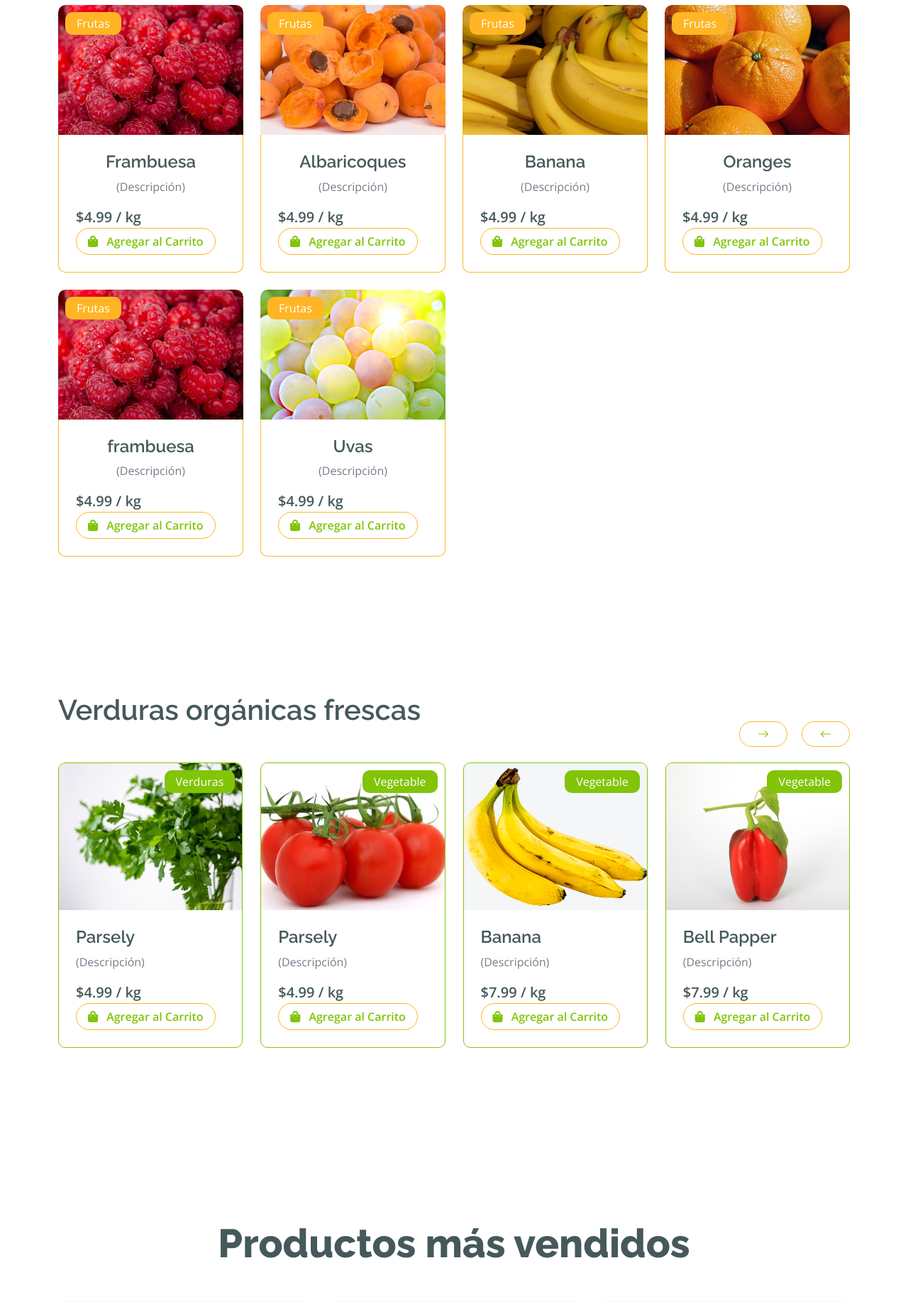
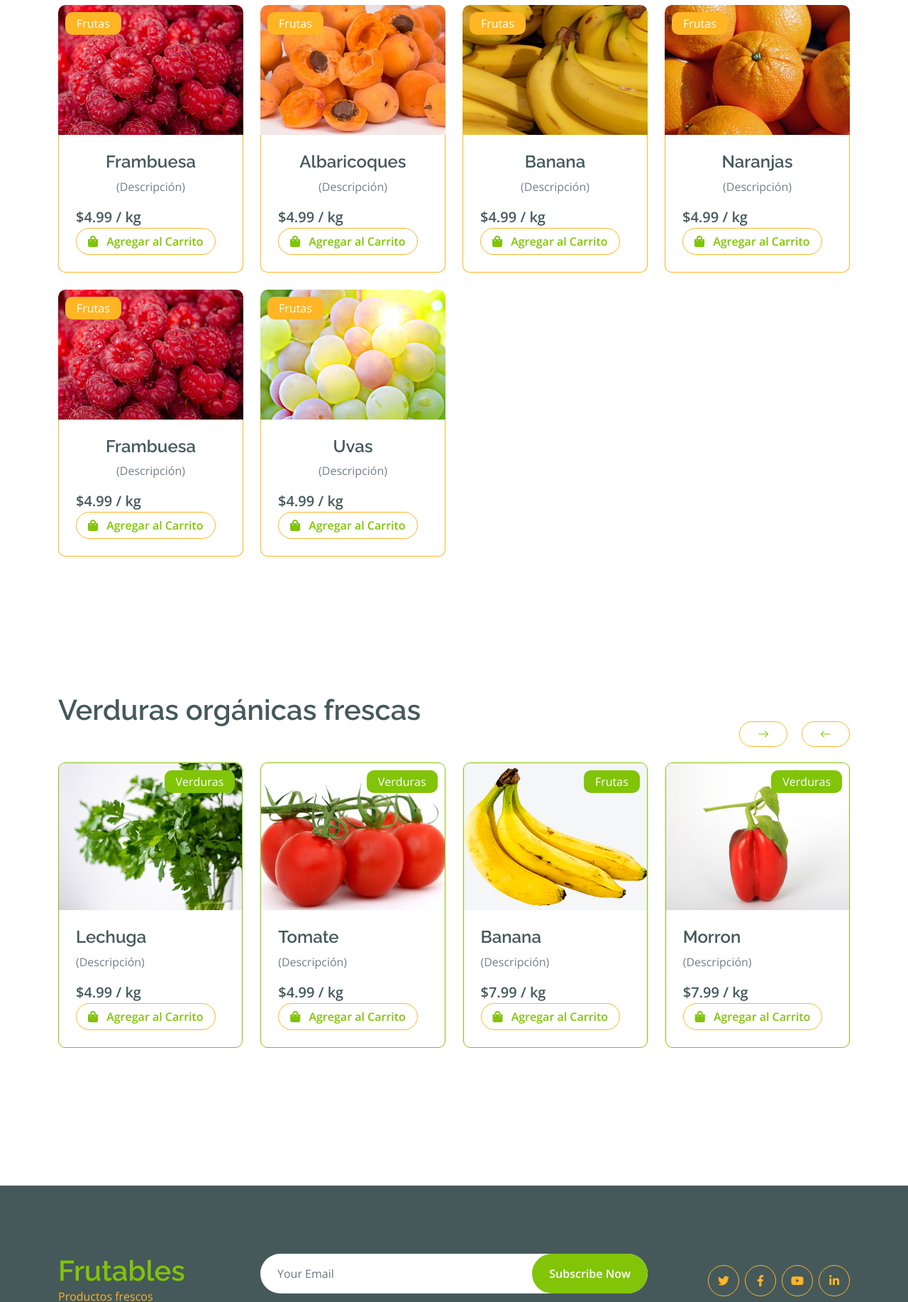
Before and after one commit to Tomivaldez05/Huertas-Del-Norte-Fruitables-2025, a PHP site: page /Huertas-Del-Norte-Fruitables-2025/ in a window 1280 px wide. Shown: the part 1451-3285 px from the top of the page at 71% size. Run offline with PHP 8.4, Linux system fonts and the light colour scheme; data comes from the database, SQL or seed files in the repository; some libraries are stand-ins or nearby versions.

Commit message:
Cambios E-commerce - pages - contacto - copy
Se borraron los botones de pages y contacto. Además se actualizó el copyright para que aparezca el nombre del E-commerce. Y por último, se retocaron cosas del propio e-commerce, quitando banners e información relevante, traduciendo medianamente la información que si se quiere mostrar.

```diff
--- a/index.php
+++ b/index.php
@@ -1,6 +1,5 @@
 <?php include 'includes/header.php'; ?>
-<!DOCTYPE html>
-<html>
+
 
         <!-- Modal Search Start -->
         <div class="modal fade" id="searchModal" tabindex="-1" aria-labelledby="exampleModalLabel" aria-hidden="true">
@@ -208,7 +207,7 @@
                                                 </div>
                                                 <div class="text-white bg-secondary px-3 py-1 rounded position-absolute" style="top: 10px; left: 10px;">Frutas</div>
                                                 <div class="p-4 border border-secondary border-top-0 rounded-bottom">
-                                                    <h4>Oranges</h4>
+                                                    <h4>Naranjas</h4>
                                                     <p>(Descripción)</p>
                                                     <div class="d-flex justify-content-between flex-lg-wrap">
                                                         <p class="text-dark fs-5 fw-bold mb-0">$4.99 / kg</p>
@@ -224,7 +223,7 @@
                                                 </div>
                                                 <div class="text-white bg-secondary px-3 py-1 rounded position-absolute" style="top: 10px; left: 10px;">Frutas</div>
                                                 <div class="p-4 border border-secondary border-top-0 rounded-bottom">
-                                                    <h4>frambuesa</h4>
+                                                    <h4>Frambuesa</h4>
                                                     <p>(Descripción)</p>
                                                     <div class="d-flex justify-content-between flex-lg-wrap">
                                                         <p class="text-dark fs-5 fw-bold mb-0">$4.99 / kg</p>
@@ -496,7 +495,7 @@
                         </div>
                         <div class="text-white bg-primary px-3 py-1 rounded position-absolute" style="top: 10px; right: 10px;">Verduras</div>
                         <div class="p-4 rounded-bottom">
-                            <h4>Parsely</h4>
+                            <h4>Lechuga</h4>
                             <p>(Descripción)</p>
                             <div class="d-flex justify-content-between flex-lg-wrap">
                                 <p class="text-dark fs-5 fw-bold mb-0">$4.99 / kg</p>
@@ -508,9 +507,9 @@
                         <div class="vesitable-img">
                             <img src="assets/img/vegetable-item-1.jpg" class="img-fluid w-100 rounded-top" alt="">
                         </div>
-                        <div class="text-white bg-primary px-3 py-1 rounded position-absolute" style="top: 10px; right: 10px;">Vegetable</div>
+                        <div class="text-white bg-primary px-3 py-1 rounded position-absolute" style="top: 10px; right: 10px;">Verduras</div>
                         <div class="p-4 rounded-bottom">
-                            <h4>Parsely</h4>
+                            <h4>Tomate</h4>
                             <p>(Descripción)</p>
                             <div class="d-flex justify-content-between flex-lg-wrap">
                                 <p class="text-dark fs-5 fw-bold mb-0">$4.99 / kg</p>
@@ -522,7 +521,7 @@
                         <div class="vesitable-img">
                             <img src="assets/img/vegetable-item-3.png" class="img-fluid w-100 rounded-top bg-light" alt="">
                         </div>
-                        <div class="text-white bg-primary px-3 py-1 rounded position-absolute" style="top: 10px; right: 10px;">Vegetable</div>
+                        <div class="text-white bg-primary px-3 py-1 rounded position-absolute" style="top: 10px; right: 10px;">Frutas</div>
                         <div class="p-4 rounded-bottom">
                             <h4>Banana</h4>
                             <p>(Descripción)</p>
@@ -536,9 +535,9 @@
                         <div class="vesitable-img">
                             <img src="assets/img/vegetable-item-4.jpg" class="img-fluid w-100 rounded-top" alt="">
                         </div>
-                        <div class="text-white bg-primary px-3 py-1 rounded position-absolute" style="top: 10px; right: 10px;">Vegetable</div>
+                        <div class="text-white bg-primary px-3 py-1 rounded position-absolute" style="top: 10px; right: 10px;">Verduras</div>
                         <div class="p-4 rounded-bottom">
-                            <h4>Bell Papper</h4>
+                            <h4>Morron</h4>
                             <p>(Descripción)</p>
                             <div class="d-flex justify-content-between flex-lg-wrap">
                                 <p class="text-dark fs-5 fw-bold mb-0">$7.99 / kg</p>
@@ -550,7 +549,35 @@
                         <div class="vesitable-img">
                             <img src="assets/img/vegetable-item-5.jpg" class="img-fluid w-100 rounded-top" alt="">
                         </div>
-                        <div class="text-white bg-primary px-3 py-1 rounded position-absolute" style="top: 10px; right: 10px;">Vegetable</div>
+                        <div class="text-white bg-primary px-3 py-1 rounded position-absolute" style="top: 10px; right: 10px;">Verduras</div>
+                        <div class="p-4 rounded-bottom">
+                            <h4>Papa</h4>
+                            <p>(Descripción)</p>
+                            <div class="d-flex justify-content-between flex-lg-wrap">
+                                <p class="text-dark fs-5 fw-bold mb-0">$7.99 / kg</p>
+                                <a href="#" class="btn border border-secondary rounded-pill px-3 text-primary"><i class="fa fa-shopping-bag me-2 text-primary"></i> Agregar al Carrito</a>
+                            </div>
+                        </div>
+                    </div>
+                    <div class="border border-primary rounded position-relative vesitable-item">
+                        <div class="vesitable-img">
+                            <img src="assets/img/vegetable-item-6.jpg" class="img-fluid w-100 rounded-top" alt="">
+                        </div>
+                        <div class="text-white bg-primary px-3 py-1 rounded position-absolute" style="top: 10px; right: 10px;">Verduras</div>
+                        <div class="p-4 rounded-bottom">
+                            <h4>Parsely</h4>
+                            <p>(Descripción)</p>
+                            <div class="d-flex justify-content-between flex-lg-wrap">
+                                <p class="text-dark fs-5 fw-bold mb-0">$7.99 / kg</p>
+                                <a href="#" class="btn border border-secondary rounded-pill px-3 text-primary"><i class="fa fa-shopping-bag me-2 text-primary"></i> Agregar al Carrito</a>
+                            </div>
+                        </div>
+                    </div>
+                    <div class="border border-primary rounded position-relative vesitable-item">
+                        <div class="vesitable-img">
+                            <img src="assets/img/vegetable-item-5.jpg" class="img-fluid w-100 rounded-top" alt="">
+                        </div>
+                        <div class="text-white bg-primary px-3 py-1 rounded position-absolute" style="top: 10px; right: 10px;">Verduras</div>
                         <div class="p-4 rounded-bottom">
                             <h4>Potatoes</h4>
                             <p>(Descripción)</p>
@@ -564,35 +591,7 @@
                         <div class="vesitable-img">
                             <img src="assets/img/vegetable-item-6.jpg" class="img-fluid w-100 rounded-top" alt="">
                         </div>
-                        <div class="text-white bg-primary px-3 py-1 rounded position-absolute" style="top: 10px; right: 10px;">Vegetable</div>
-                        <div class="p-4 rounded-bottom">
-                            <h4>Parsely</h4>
-                            <p>(Descripción)</p>
-                            <div class="d-flex justify-content-between flex-lg-wrap">
-                                <p class="text-dark fs-5 fw-bold mb-0">$7.99 / kg</p>
-                                <a href="#" class="btn border border-secondary rounded-pill px-3 text-primary"><i class="fa fa-shopping-bag me-2 text-primary"></i> Agregar al Carrito</a>
-                            </div>
-                        </div>
-                    </div>
-                    <div class="border border-primary rounded position-relative vesitable-item">
-                        <div class="vesitable-img">
-                            <img src="assets/img/vegetable-item-5.jpg" class="img-fluid w-100 rounded-top" alt="">
-                        </div>
-                        <div class="text-white bg-primary px-3 py-1 rounded position-absolute" style="top: 10px; right: 10px;">Vegetable</div>
-                        <div class="p-4 rounded-bottom">
-                            <h4>Potatoes</h4>
-                            <p>(Descripción)</p>
-                            <div class="d-flex justify-content-between flex-lg-wrap">
-                                <p class="text-dark fs-5 fw-bold mb-0">$7.99 / kg</p>
-                                <a href="#" class="btn border border-secondary rounded-pill px-3 text-primary"><i class="fa fa-shopping-bag me-2 text-primary"></i> Agregar al Carrito</a>
-                            </div>
-                        </div>
-                    </div>
-                    <div class="border border-primary rounded position-relative vesitable-item">
-                        <div class="vesitable-img">
-                            <img src="assets/img/vegetable-item-6.jpg" class="img-fluid w-100 rounded-top" alt="">
-                        </div>
-                        <div class="text-white bg-primary px-3 py-1 rounded position-absolute" style="top: 10px; right: 10px;">Vegetable</div>
+                        <div class="text-white bg-primary px-3 py-1 rounded position-absolute" style="top: 10px; right: 10px;">Verduras</div>
                         <div class="p-4 rounded-bottom">
                             <h4>Parsely</h4>
                             <p>(Descripción)</p>
@@ -639,7 +638,7 @@
 
 
         <!-- Bestsaler Product Start -->
-        <div class="container-fluid py-5">
+        <!--<div class="container-fluid py-5">
             <div class="container py-5">
                 <div class="text-center mx-auto mb-5" style="max-width: 700px;">
                     <h1 class="display-4">Productos más vendidos</h1>
@@ -841,7 +840,7 @@
                     </div>
                 </div>
             </div>
-        </div>
+        </div>-->
         <!-- Bestsaler Product End -->
 
 
--- a/shop.php
+++ b/shop.php
@@ -99,7 +99,7 @@ require_once 'includes/db.php';
                                             </div>
                                             <div class="mb-2">
                                                 <input type="radio" class="me-2" id="Categories-5" name="Categories-1" value="Beverages">
-                                                <label for="Categories-5"> Expired</label>
+                                                <label for="Categories-5"> Expirado</label>
                                             </div>
                                         </div>
                                     </div>
```
Also changed, not shown: shop-detail.php (+8 -8 lines).
